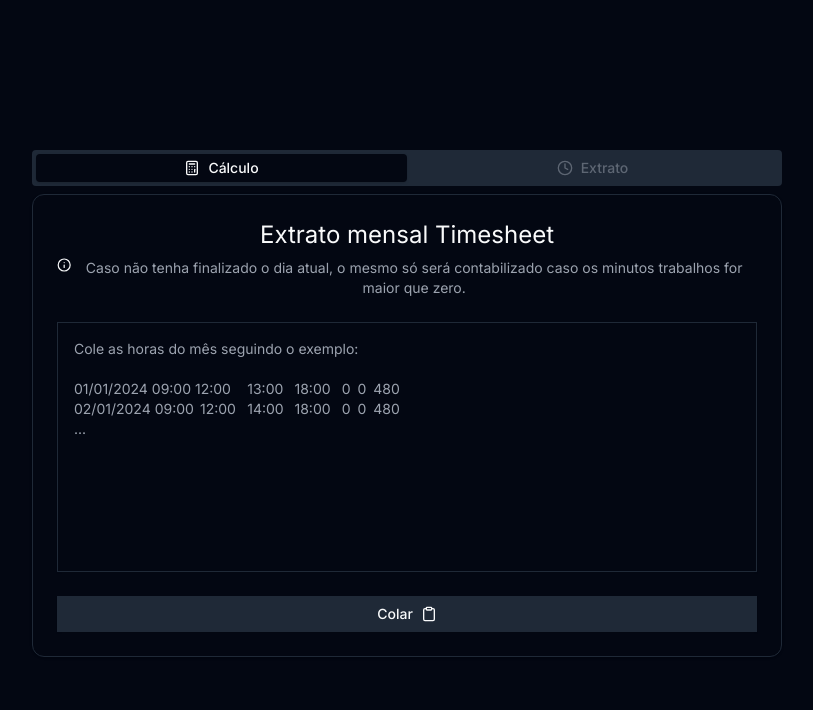
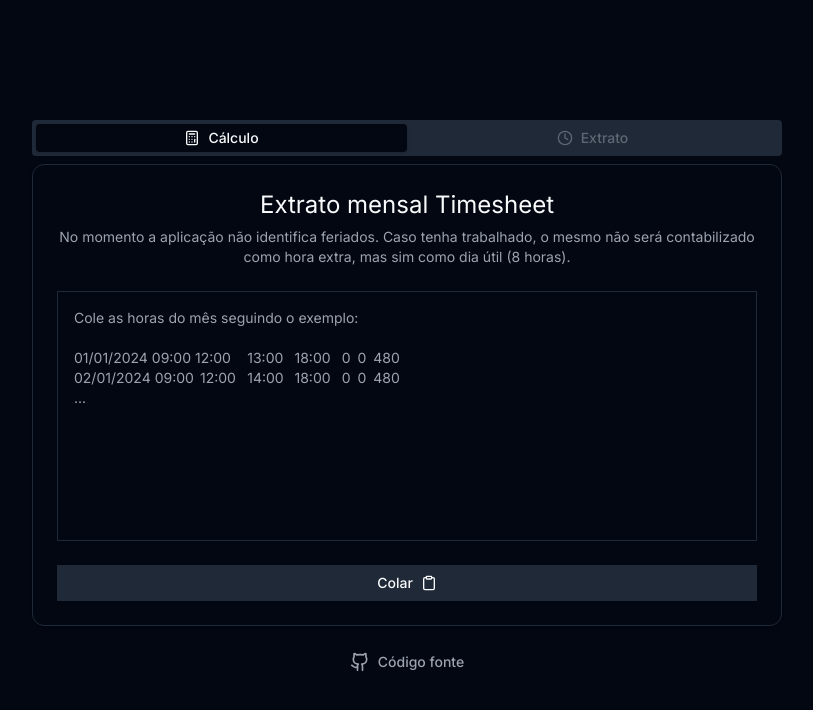
Before and after one commit to lmiguelm/easy-hours, a Next.js app: page / in a window 1280 px wide. Shown: the top 710 px of the page, without its empty margins (233-1046 px from the left). Built offline with nearby package versions, Linux system fonts and the light colour scheme.

Commit message:
refactor: 💡 github link and informations

```diff
--- a/src/app/(home)/components/calcule-tab.tsx
+++ b/src/app/(home)/components/calcule-tab.tsx
@@ -22,12 +22,11 @@ export function CalculeTab({
       <CardHeader className="flex items-center justify-center">
         <h2 className="text-2xl">Extrato mensal Timesheet</h2>
 
-        <div className="flex items-baseline">
-          <Info className="w-4 h-4" />
-
+        <div className="flex items-center gap-2">
           <span className="flex items-center text-muted-foreground text-sm gap-2 text-center">
-            Caso não tenha finalizado o dia atual, o mesmo só será contabilizado
-            caso os minutos trabalhos for maior que zero.
+            No momento a aplicação não identifica feriados. Caso tenha
+            trabalhado, o mesmo não será contabilizado como hora extra, mas sim
+            como dia útil (8 horas).
           </span>
         </div>
       </CardHeader>
--- a/src/app/(home)/page.tsx
+++ b/src/app/(home)/page.tsx
@@ -1,7 +1,7 @@
 'use client'
 
 import { useCallback, useMemo, useState } from 'react'
-import { Calculator, Clock } from 'lucide-react'
+import { Calculator, Clock, Github } from 'lucide-react'
 
 import { minutesToHours } from '@/utils/minutes-to-hour'
 import { Tabs, TabsContent, TabsList, TabsTrigger } from '@/components/ui/tabs'
@@ -9,6 +9,8 @@ import { ReportTab } from './components/report-tab'
 import { CalculeTab } from './components/calcule-tab'
 import { toast } from 'sonner'
 import { DAYS_OF_THE_WEEK } from '@/utils/days'
+import { Button } from '@/components/ui/button'
+import Link from 'next/link'
 
 const IS_VALID_DATE = /\d{2}\/\d{2}\/\d{4}/
 const HOURS_WORKED_A_DAY = 8
@@ -131,7 +133,7 @@ export default function Home() {
   }, [report?.expectedWorkedHours, report?.totalWorkedHours])
 
   return (
-    <div className="h-screen w-screen flex justify-center items-center bg-background">
+    <div className="h-screen w-screen flex flex-col justify-center items-center bg-background gap-6">
       <Tabs
         value={activeTab}
         onValueChange={setActiveTab}
@@ -174,6 +176,15 @@ export default function Home() {
           />
         </TabsContent>
       </Tabs>
+
+      <Link target="_blank" href="https://github.com/lmiguelm/easy-hours">
+        <Button variant="link">
+          <div className="flex gap-2 items-center">
+            <Github className="size-5 text-muted-foreground" />
+            <span className="text-sm text-muted-foreground">Código fonte</span>
+          </div>
+        </Button>
+      </Link>
     </div>
   )
 }
```
